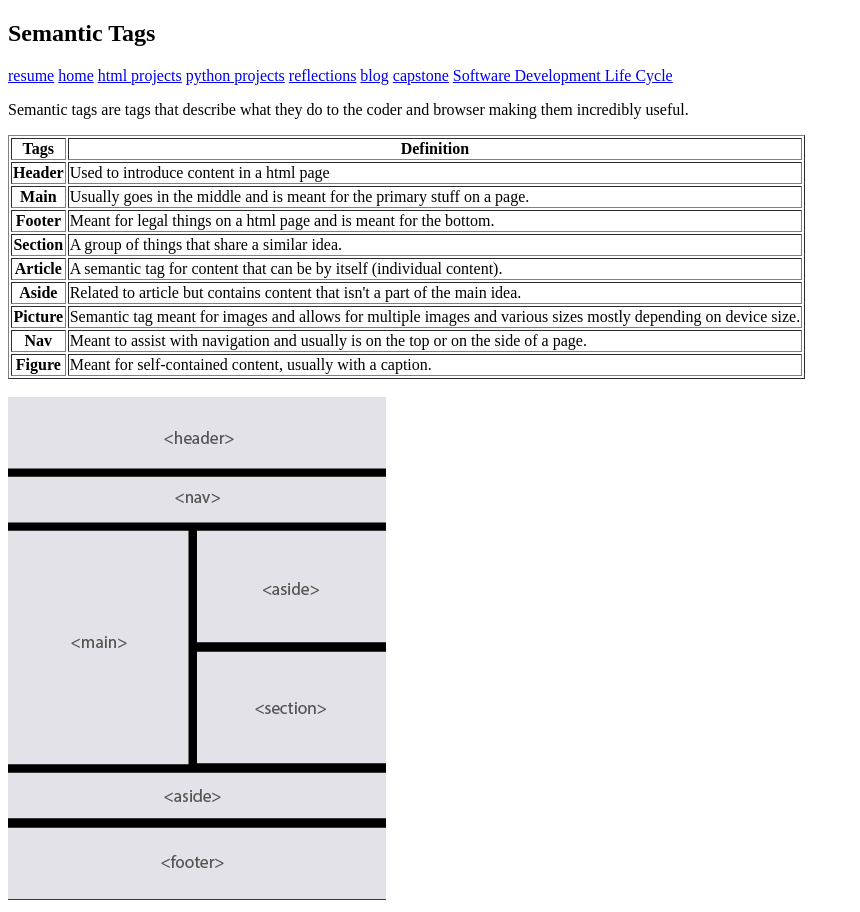
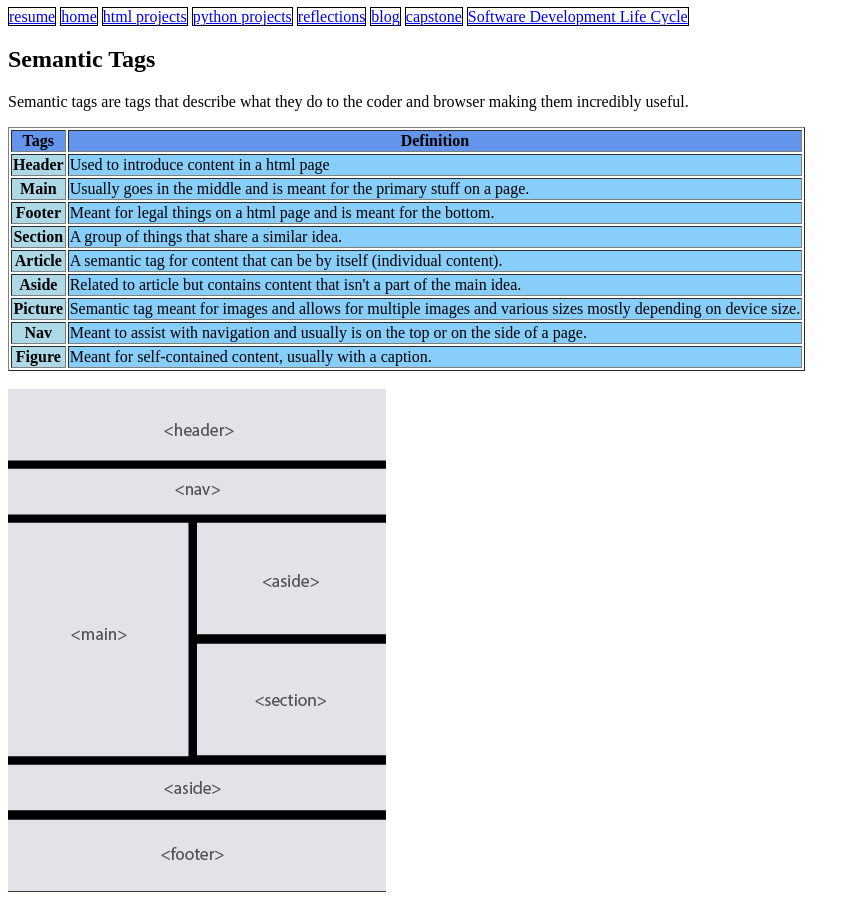
Before and after one commit to Sigmabro24/Sigmabro24.github.io, a plain HTML site: page semantic.html in a window 1280 px wide. Shown: the whole page, without its empty margins (0-860 px from the left). Drawn offline with Linux system fonts and the light colour scheme.

Commit message:
semantic work

```diff
--- a/semantic.html
+++ b/semantic.html
@@ -3,9 +3,10 @@
   <head>
       <meta charset="UTF-8">
       <title>Semantic tags</title>
+      <link rel="stylesheet" href="styles/semantic.css">
+      <style></style>
   </head>
   <body>
-    <header><h2>Semantic Tags</h2></header>
     <main>
       <a href= "resume.html">resume</a>
       <a href ="index.html">home</a>
@@ -15,11 +16,14 @@
       <a href="blogpost.html">blog</a>
       <a href="capstone.html">capstone</a>
       <a href = "sdlc2.html">Software Development Life Cycle</a>
+
+      <header><h2>Semantic Tags</h2></header>
+
       <p>Semantic tags are tags that describe what they do to the coder and browser making them incredibly useful. </p>
       <table border="solid 1px black">
         <tr>
-          <th>Tags</th>
-          <th>Definition</th>
+          <th style="background: cornflowerblue">Tags</th>
+          <th style="background: cornflowerblue">Definition</th>
         </tr>
         <tr>
           <th>Header</th>
--- /dev/null
+++ b/styles/semantic.css
@@ -0,0 +1,9 @@
+th{
+    background-color: lightblue;
+}
+td{
+    background-color: lightskyblue;
+}
+a{
+    border: 1px black solid;
+}
```
